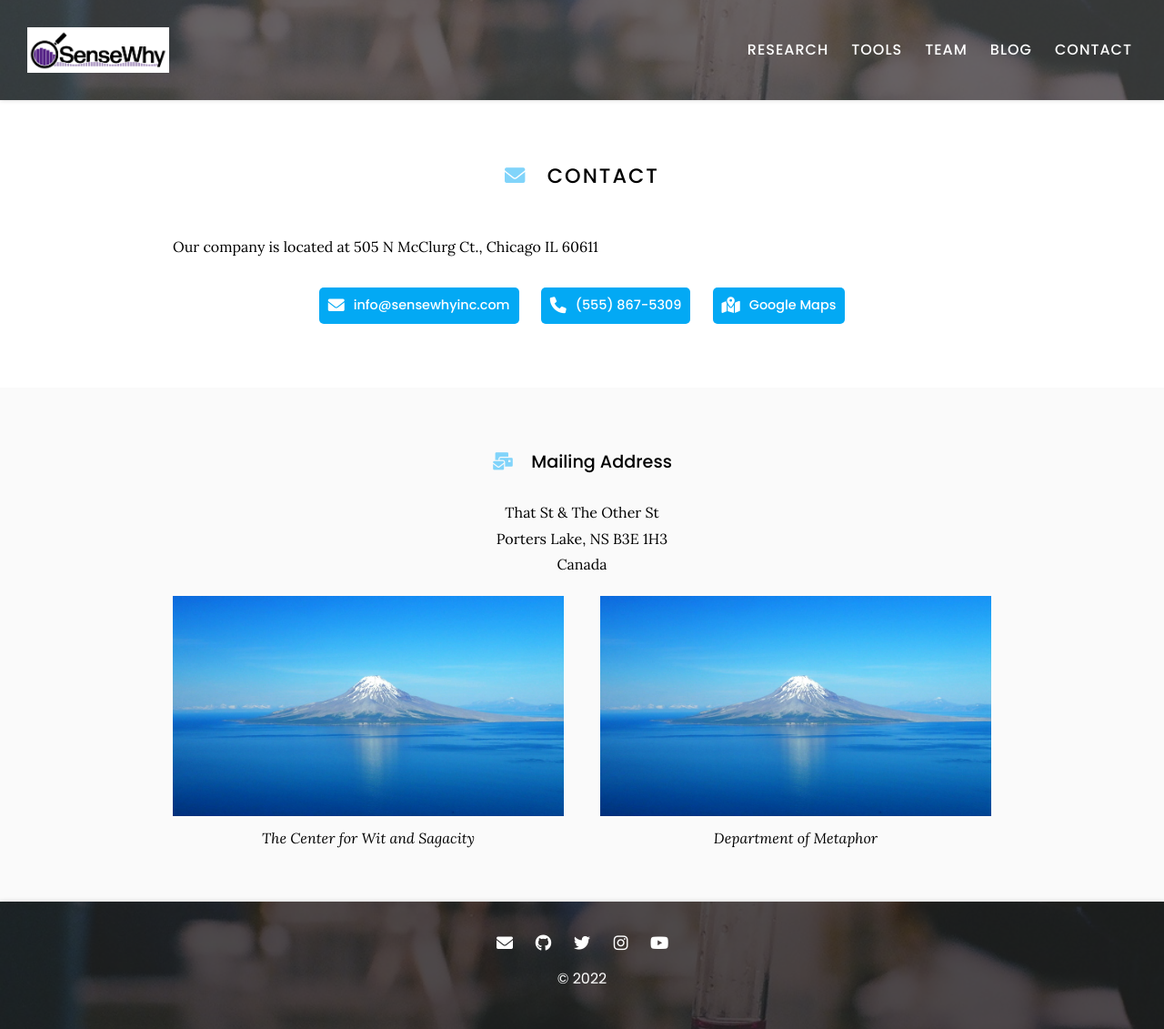
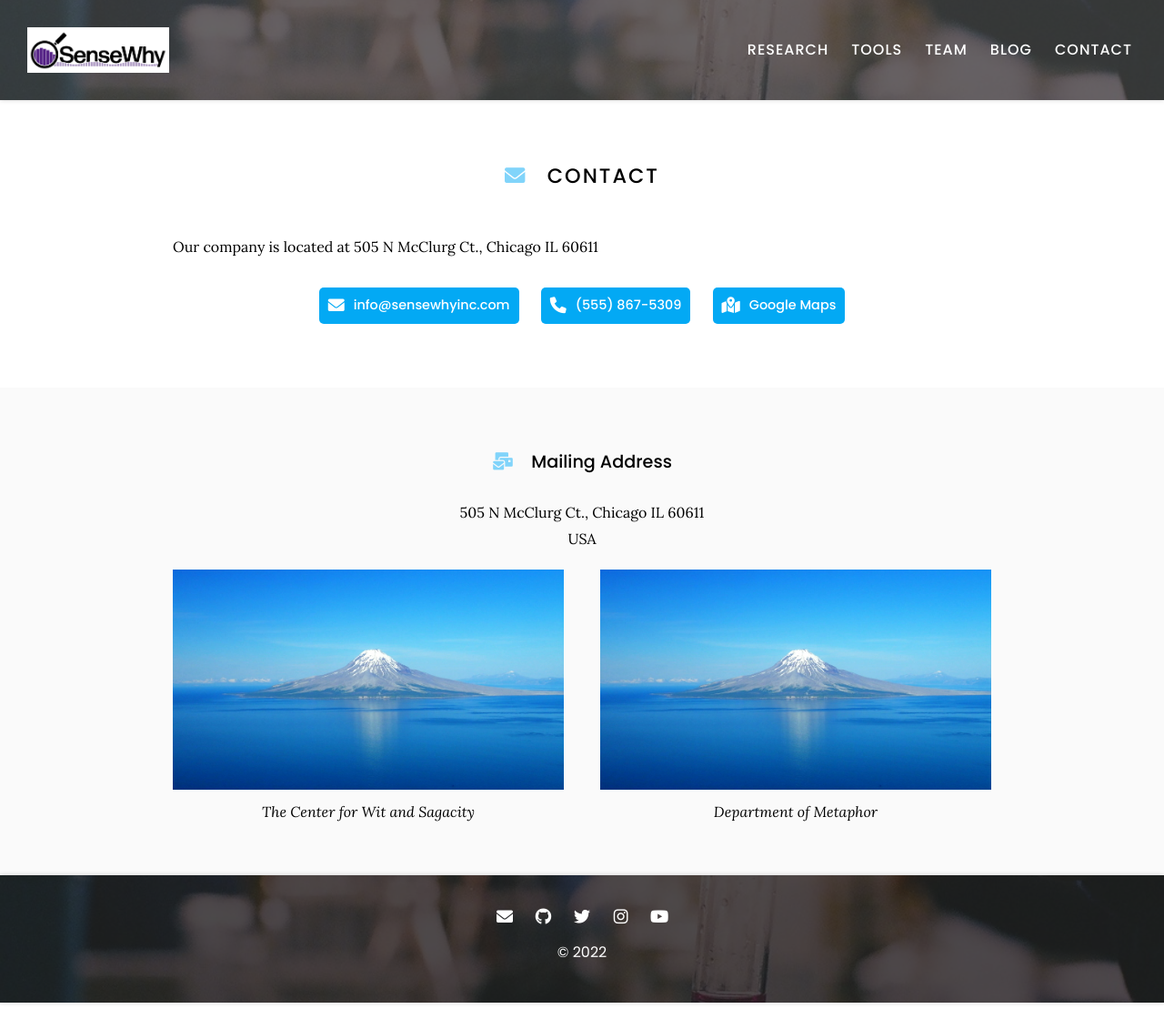
Before and after one commit to mahdipedro/SenseWhy-webs, a Jekyll site: the page built from contact/index.md, in a window 1280 px wide. Shown: the whole page at 91% size. Built offline with Jekyll 4.4.1, drawn with Linux system fonts in a browser that asks for light colours; after the commit the page ends 1102 px from its top, so only the background shows below that.

Commit message:
Update index.md

```diff
--- a/contact/index.md
+++ b/contact/index.md
@@ -42,9 +42,8 @@
 
 ### <i class="fas fa-mail-bulk"></i>Mailing Address
 
-That St & The Other St
-Porters Lake, NS B3E 1H3
-Canada
+505 N McClurg Ct., Chicago IL 60611
+USA
 {:.center}
 
 {% capture col1 %}
```
